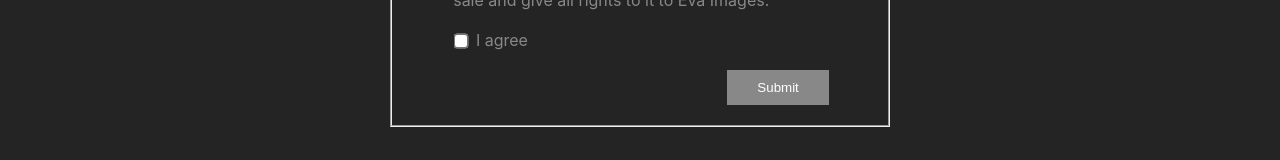
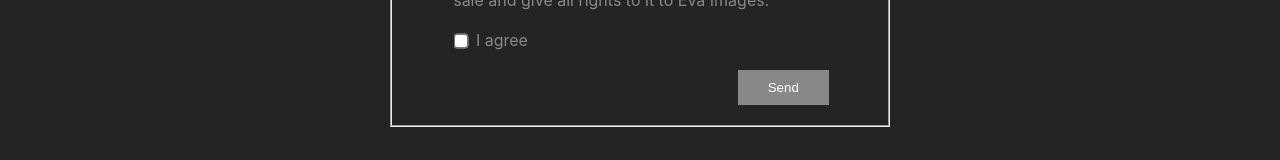
Before and after one commit to evakerrigan/eva-images, a React (Vite) app: page /form in a window 1280 px wide. Shown: the part 986-1146 px from the top of the page. Built offline with nearby package versions, Linux system fonts and the light colour scheme; a web font is replaced by a local one.

Commit message:
refactor: add test

```diff
--- a/src/components/Form/Form.tsx
+++ b/src/components/Form/Form.tsx
@@ -149,7 +149,9 @@
           </div>
 
           <div className="input-button-wrapper">
-            <input type="submit" className="form-button" />
+            <button type="submit" className="form-button">
+              Send
+            </button>
           </div>
         </fieldset>
       </form>
```
Also changed, not shown: 2 other files (tests, documents, lock files or other folders).
